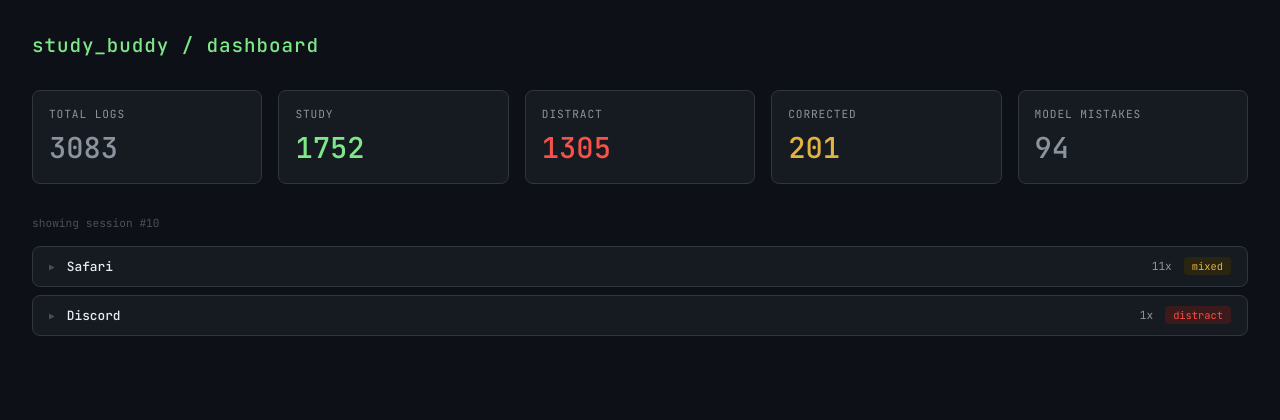
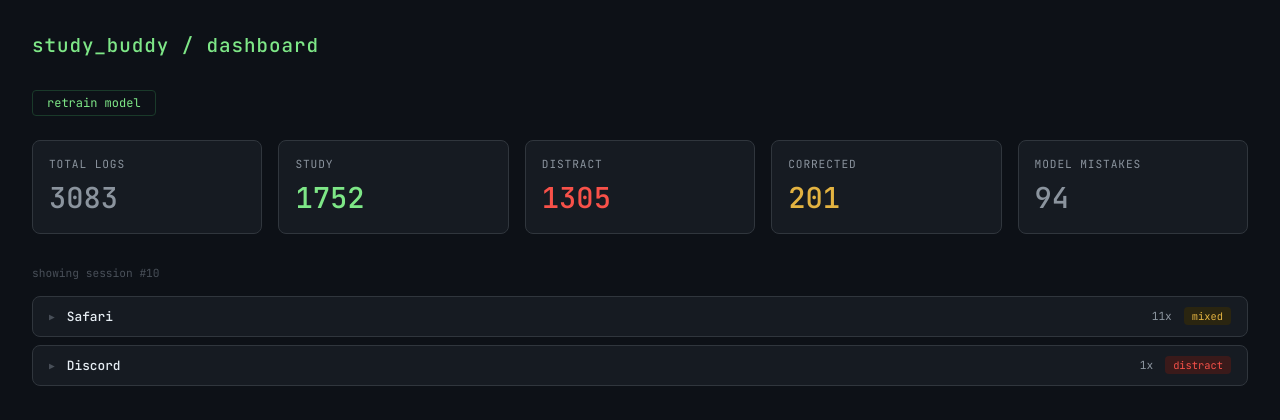
Before and after one commit to VibhuKhetharpal/Study-Buddy-V2, a Flask app: page /dashboard in a window 1280 px wide. Shown: the part 49-469 px from the top of the page. Run offline with Flask 3, Linux system fonts and the light colour scheme; data comes from the database, SQL or seed files in the repository; both versions use the stored data as it was after the commit.

Commit message:
feat: add retrain button to dashboard

```diff
--- a/backend/templates/dashboard.html
+++ b/backend/templates/dashboard.html
@@ -58,6 +58,8 @@
     <a href="/history">history</a>
   </nav>
   <h1>study_buddy / dashboard</h1>
+  <button id="retrain-btn" class="btn btn-study" style="margin-bottom:1.5rem; padding: 4px 14px; font-size:0.75rem;" onclick="retrain()">retrain model</button>
+  <span id="retrain-status" style="font-size:0.7rem; color:#484f58; margin-left:0.75rem;"></span>
   <div class="cards">
     <div class="card"><div class="label">Total Logs</div><div class="value muted" id="total">—</div></div>
     <div class="card"><div class="label">Study</div><div class="value green" id="study">—</div></div>
@@ -328,6 +330,22 @@
         setInterval(() => { loadStats(); loadSessionLogs(currentSessionId); }, 5000);
       });
     }
+    function retrain() {
+      const btn = document.getElementById('retrain-btn');
+      const status = document.getElementById('retrain-status');
+      btn.disabled = true;
+      status.textContent = 'retraining...';
+      fetch('/retrain', { method: 'POST' })
+      .then(r => r.json())
+      .then(d => {
+      status.textContent = `done — ${d.user_labels_used} user labels used`;
+      btn.disabled = false;
+      })
+      .catch(() => {
+      status.textContent = 'failed';
+      btn.disabled = false;
+    });
+}
 
     init();
   </script>
```
Also changed, not shown: ml/classifier.py (+10 -8 lines), backend/database.db.
